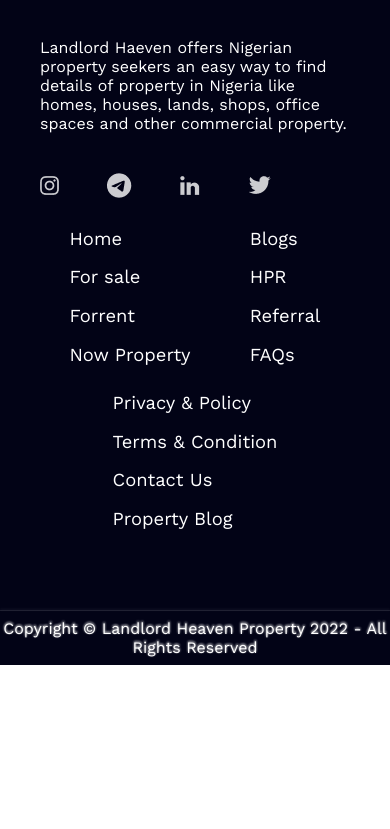
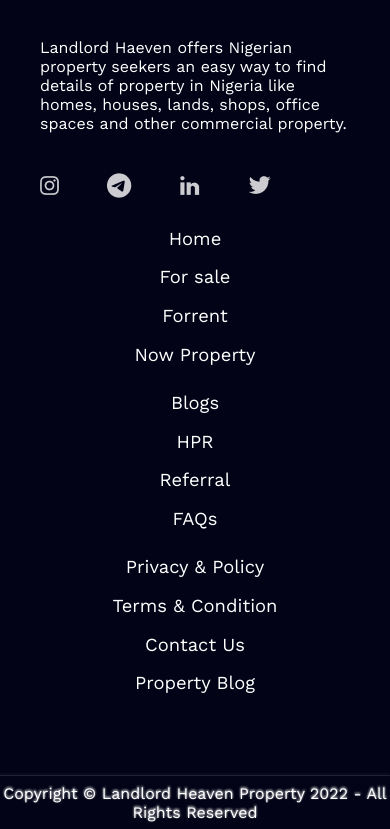
Before and after one commit to oyindamoladekeye/landord-heaven, a React (Vite) app: page / in a window 390 px wide. Shown: the part 8065-8894 px from the top of the page. Before the commit the page ends 8730 px from the top, so only its background shows below. Built offline with nearby package versions, Linux system fonts and the light colour scheme.

Commit message:
mobile design modifications

```diff
--- a/src/styles/footer.scss
+++ b/src/styles/footer.scss
@@ -91,6 +91,13 @@
                     width:100%
                 }
             }
+
+            .footer-two{
+                ul{
+                    text-align: center;
+                    width: 100%;
+                }
+            }
             }
         }
  }
```
